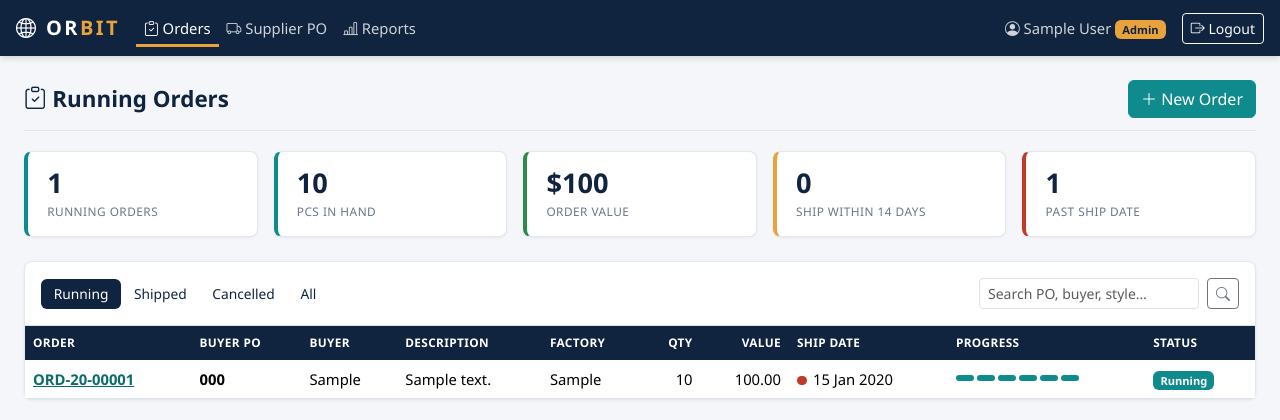
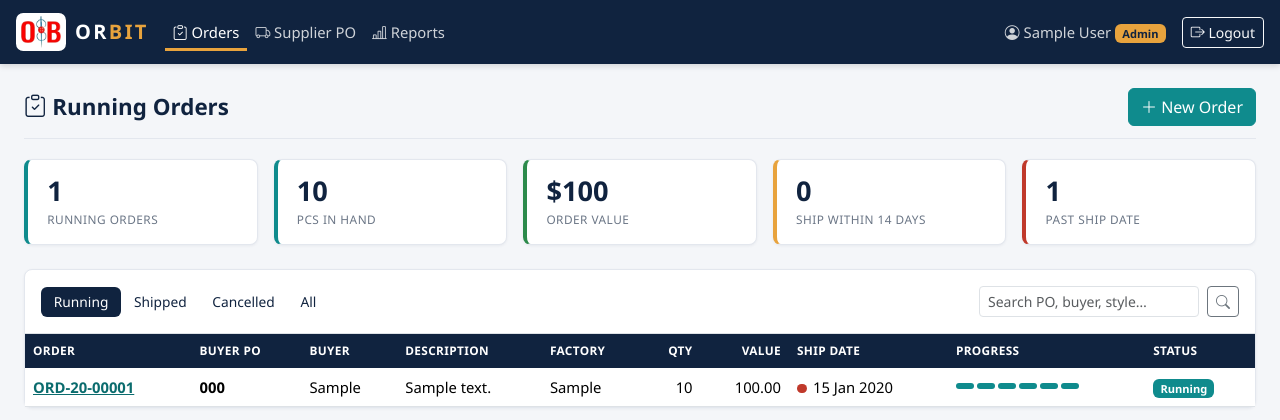
Before and after one commit to hmahabub/orbit, a Django app: page / in a window 1280 px wide. Shown: the top 420 px of the page. Run offline with Django 5.2, Linux system fonts and the light colour scheme; a user stored in the database is signed in; tables that the repository leaves empty hold one stand-in row (values such as "Sample post").

Commit message:
Orbit logo in the navbar, login page, favicon and Excel letterhead
Co-Authored-By: Claude Opus 5.5 <noreply@anthropic.com>

```diff
--- a/apps/orders/exports.py
+++ b/apps/orders/exports.py
@@ -7,11 +7,13 @@ import io
 from django.conf import settings
 from django.http import HttpResponse
 from openpyxl import Workbook
+from openpyxl.drawing.image import Image
 from openpyxl.styles import Alignment, Border, Font, PatternFill, Side
 from openpyxl.utils import get_column_letter
 
 from .services import line_costing, load_bom
 
+LOGO_PATH = settings.BASE_DIR / 'static' / 'image' / 'orbit_logo.png'
 NAVY = '10233F'
 THIN = Side(style='thin', color='9AA5B1')
 BOX = Border(left=THIN, right=THIN, top=THIN, bottom=THIN)
@@ -69,11 +71,14 @@ class Sheet:
 
     def title(self, text, right_text):
         mid = self.cols // 2
-        self.cell(1, settings.COMPANY_NAME.upper(), bold=True, size=18, color=NAVY, box=False)
-        self.merge(1, mid)
+        logo = Image(LOGO_PATH)
+        logo.height, logo.width = 50, round(50 * logo.width / logo.height)
+        self.ws.add_image(logo, 'A1')
+        self.cell(3, settings.COMPANY_NAME.upper(), bold=True, size=18, color=NAVY, box=False)
+        self.merge(3, mid)
         self.cell(mid + 1, right_text, bold=True, size=14, color='FFFFFF', fill=HEAD_FILL, align='center', box=False)
         self.merge(mid + 1, self.cols)
-        self.ws.row_dimensions[self.row].height = 26
+        self.ws.row_dimensions[self.row].height = 42
         self.row += 1
         self.cell(1, settings.COMPANY_ADDRESS, box=False, color='445064')
         self.merge(1, self.cols)
--- a/requirements.txt
+++ b/requirements.txt
@@ -1,3 +1,4 @@
 Django>=5.2,<6.0
 whitenoise>=6.7
 openpyxl>=3.1
+Pillow>=10
--- a/static/css/style.css
+++ b/static/css/style.css
@@ -24,8 +24,10 @@ a { color: var(--erp-teal-dark); }
 
 /* ---------- Navbar ---------- */
 .erp-navbar { background-color: var(--erp-navy); box-shadow: 0 2px 6px rgba(0,0,0,.15); }
-.erp-navbar .navbar-brand { font-weight: 800; letter-spacing: .12em; color: #fff; }
-.erp-navbar .navbar-brand span, .login-brand span, .print-brand span { color: var(--erp-amber); }
+.erp-navbar .navbar-brand { font-weight: 800; letter-spacing: .12em; color: #fff; display: flex; align-items: center; gap: .55rem; }
+/* The logo's needle is navy, so it sits on a white tile against the navy bar. */
+.brand-logo { height: 38px; width: auto; background: #fff; border-radius: .45rem; padding: 3px 5px; }
+.brand-text span, .login-brand span { color: var(--erp-amber); }
 .erp-navbar .nav-link { color: rgba(255,255,255,.8) !important; font-weight: 500; }
 .erp-navbar .nav-link:hover, .erp-navbar .nav-link.active { color: #fff !important; }
 .erp-navbar .nav-link.active { box-shadow: inset 0 -3px 0 var(--erp-amber); }
@@ -177,6 +179,7 @@ tr.clickable { cursor: pointer; }
   background: linear-gradient(135deg, var(--erp-navy) 0%, var(--erp-navy-dark) 100%); }
 .erp-login-card { width: 100%; max-width: 380px; background: #fff; border-radius: .6rem; padding: 2.25rem 2rem; box-shadow: 0 12px 32px rgba(0,0,0,.3); }
 .login-brand { font-size: 2rem; font-weight: 800; letter-spacing: .15em; color: var(--erp-navy); }
+.login-logo { height: 72px; width: auto; margin-bottom: .4rem; }
 
 /* ---------- Print ---------- */
 @media print {
--- a/templates/base.html
+++ b/templates/base.html
@@ -7,12 +7,13 @@
   <link href="https://cdn.jsdelivr.net/npm/bootstrap@5.3.3/dist/css/bootstrap.min.css" rel="stylesheet">
   <link href="https://cdn.jsdelivr.net/npm/bootstrap-icons@1.11.3/font/bootstrap-icons.min.css" rel="stylesheet">
   <link href="{% asset 'css/style.css' %}" rel="stylesheet">
+  <link rel="icon" type="image/png" href="{% asset 'image/orbit_logo.png' %}">
 </head>
 <body>
 {% if user.is_authenticated %}
 <nav class="navbar navbar-expand-md erp-navbar sticky-top">
   <div class="container-fluid px-3">
-    <a class="navbar-brand" href="{% url 'home' %}"><i class="bi bi-globe2"></i> OR<span>BIT</span></a>
+    <a class="navbar-brand" href="{% url 'home' %}"><img src="{% asset 'image/orbit_logo.png' %}" alt="Orbit" class="brand-logo"><span class="brand-text">OR<span>BIT</span></span></a>
     <button class="navbar-toggler navbar-dark" type="button" data-bs-toggle="collapse" data-bs-target="#topNav">
       <span class="navbar-toggler-icon"></span>
     </button>
--- a/templates/registration/login.html
+++ b/templates/registration/login.html
@@ -1,11 +1,13 @@
 {% extends "base.html" %}
+{% load orbit %}
 {% block title %}Sign in · Orbit ERP{% endblock %}
 {% block main_class %}{% endblock %}
 {% block content %}
 <div class="erp-login-wrap">
   <div class="erp-login-card">
     <div class="text-center mb-4">
-      <div class="login-brand"><i class="bi bi-globe2"></i> OR<span>BIT</span></div>
+      <img src="{% asset 'image/orbit_logo.png' %}" alt="Orbit" class="login-logo">
+      <div class="login-brand">OR<span>BIT</span></div>
       <small class="text-muted">Orders · Assortment · BOM · Costing · Supplier PO</small>
     </div>
     {% if form.errors %}<div class="alert alert-danger py-2">Invalid username or password.</div>{% endif %}
```
Also changed, not shown: static/image/orbit_logo.png (added).
